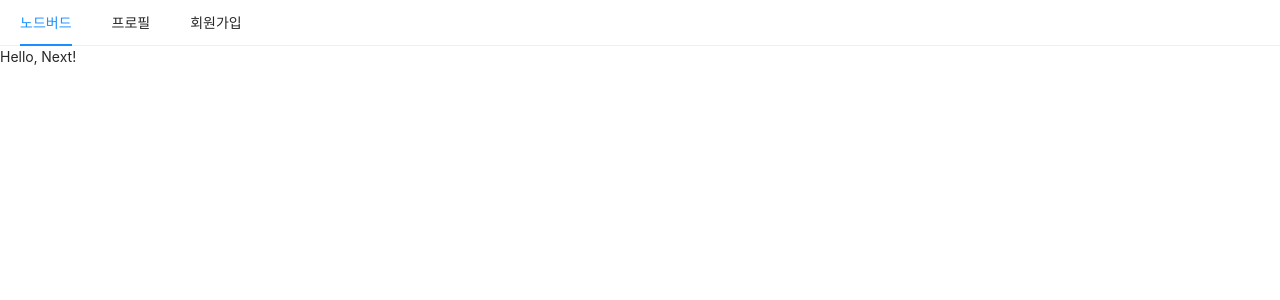
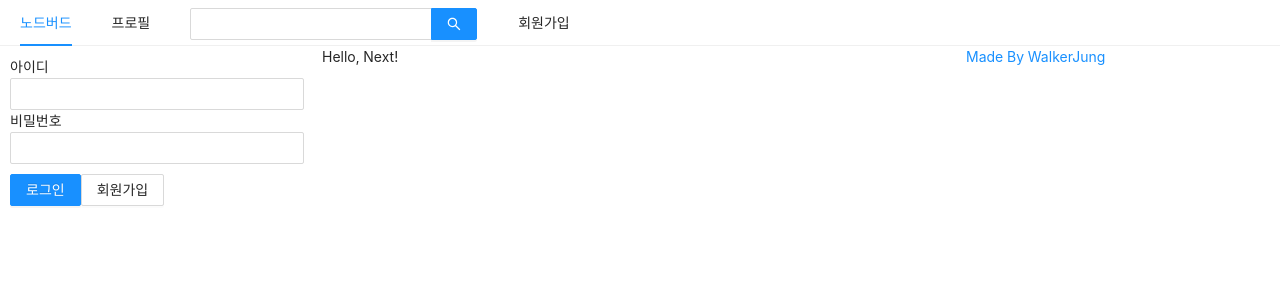
Before and after one commit to walkerJung/next-nodebird-front, a Next.js app: page / in a window 1280 px wide. Shown: the top 300 px of the page. Built offline with nearby package versions, Linux system fonts and the light colour scheme.

Commit message:
# 더미데이터로 로그인, 로그아웃 구현

```diff
--- a/components/AppLayout.js
+++ b/components/AppLayout.js
@@ -1,8 +1,17 @@
 import PropTypes from "prop-types";
 import Link from "next/link";
-import { Menu } from "antd";
+import { useState } from "react";
+import { Input, Menu, Row, Col } from "antd";
+import UserProfile from "./UserProfile";
+import LoginForm from "./LoginForm";
+import styled from "styled-components";
+
+const SearchInput = styled(Input.Search)`
+  vertical-align: middle;
+`;
 
 const AppLayout = ({ children }) => {
+  const [isLoggedIn, setIsLoggedIn] = useState(false);
   return (
     <div>
       <Menu mode="horizontal">
@@ -17,12 +26,35 @@
           </Link>
         </Menu.Item>
         <Menu.Item>
+          <SearchInput enterButton />
+        </Menu.Item>
+        <Menu.Item>
           <Link href={"signup"}>
             <a>회원가입</a>
           </Link>
         </Menu.Item>
       </Menu>
-      {children}
+      <Row gutter={8}>
+        <Col xs={24} md={6}>
+          {isLoggedIn ? (
+            <UserProfile setIsLoggedIn={setIsLoggedIn} />
+          ) : (
+            <LoginForm setIsLoggedIn={setIsLoggedIn} />
+          )}
+        </Col>
+        <Col xs={24} md={12}>
+          {children}
+        </Col>
+        <Col xs={24} md={6}>
+          <a
+            href="https://velog.io/@walker_jung"
+            target="_blank"
+            rel="noreferrer noopener"
+          >
+            Made By WalkerJung
+          </a>
+        </Col>
+      </Row>
     </div>
   );
 };
--- /dev/null
+++ b/components/LoginForm.js
@@ -0,0 +1,58 @@
+import { Button, Form, Input } from "antd";
+import { useState, useCallback } from "react";
+import Link from "next/link";
+import styled from "styled-components";
+
+const ButtonWrapper = styled.div`
+  margin-top: 10px;
+`;
+
+const FormWrapper = styled(Form)`
+  padding: 10px;
+`;
+
+const LoginForm = ({ setIsLoggedIn }) => {
+  const [id, setId] = useState();
+  const [password, setPassword] = useState();
+  const onChangeId = useCallback((e) => {
+    setId(e.target.value);
+  }, []);
+  const onChangePassword = useCallback((e) => {
+    setPassword(e.target.value);
+  }, []);
+  const onSubmitForm = useCallback(() => {
+    console.log(id, password);
+    setIsLoggedIn(true);
+  }, [id, password]);
+  return (
+    <FormWrapper onFinish={onSubmitForm}>
+      <div>
+        <label htmlFor="user-id">아이디</label>
+        <br />
+        <Input name="user-id" value={id} onChange={onChangeId} required />
+      </div>
+      <div>
+        <label htmlFor="user-password">비밀번호</label>
+        <br />
+        <Input
+          name="user-password"
+          type="password"
+          value={password}
+          onChange={onChangePassword}
+          required
+        />
+      </div>
+      <ButtonWrapper>
+        <Button type="primary" htmlType="submit" loading={false}>
+          로그인
+        </Button>
+        <Link href="/signup">
+          <a>
+            <Button>회원가입</Button>
+          </a>
+        </Link>
+      </ButtonWrapper>
+    </FormWrapper>
+  );
+};
+export default LoginForm;
--- /dev/null
+++ b/components/UserProfile.js
@@ -0,0 +1,29 @@
+import { Avatar, Card, Button } from "antd";
+import { useCallback } from "react";
+const UserProfile = ({ setIsLoggedIn }) => {
+  const onLogOut = useCallback(() => {
+    setIsLoggedIn(false);
+  }, []);
+  return (
+    <Card
+      actions={[
+        <div key="twit">
+          짹짹
+          <br />0
+        </div>,
+        <div key="fallowings">
+          팔로잉
+          <br />0
+        </div>,
+        <div key="fallowings">
+          팔로워
+          <br />0
+        </div>,
+      ]}
+    >
+      <Card.Meta avatar={<Avatar>WJ</Avatar>} title="WalkerJung" />
+      <Button onClick={onLogOut}>로그아웃</Button>
+    </Card>
+  );
+};
+export default UserProfile;
--- a/package.json
+++ b/package.json
@@ -13,6 +13,8 @@
     "antd": "^4.20.6",
     "next": "^12.1.6",
     "prop-types": "^15.8.1",
-    "styled-component": "^2.8.0"
+    "react": "^18.1.0",
+    "react-dom": "^18.1.0",
+    "styled-components": "^5.3.5"
   }
 }
```
Also changed, not shown: 2 other files (tests, documents, lock files or other folders).
